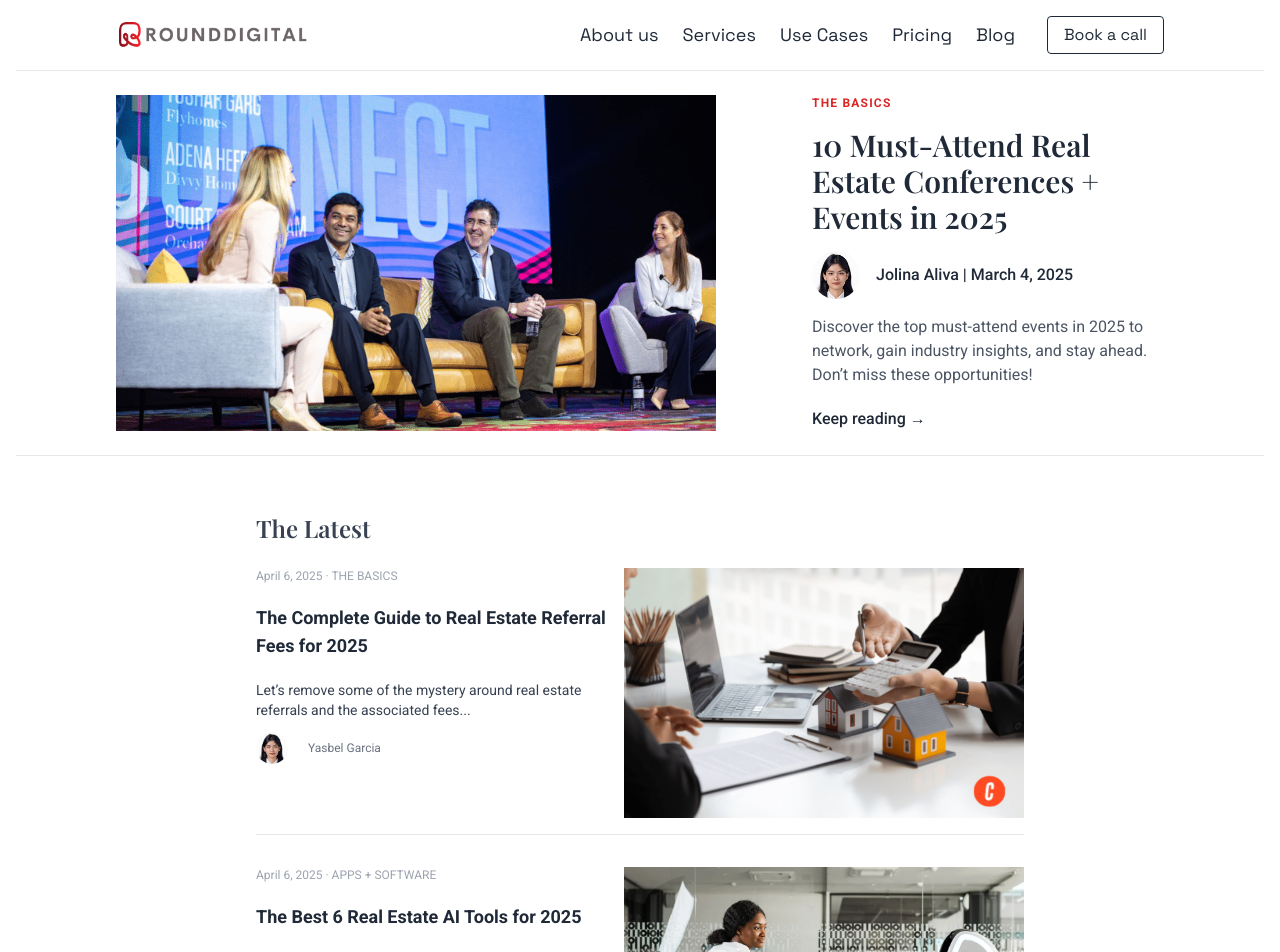
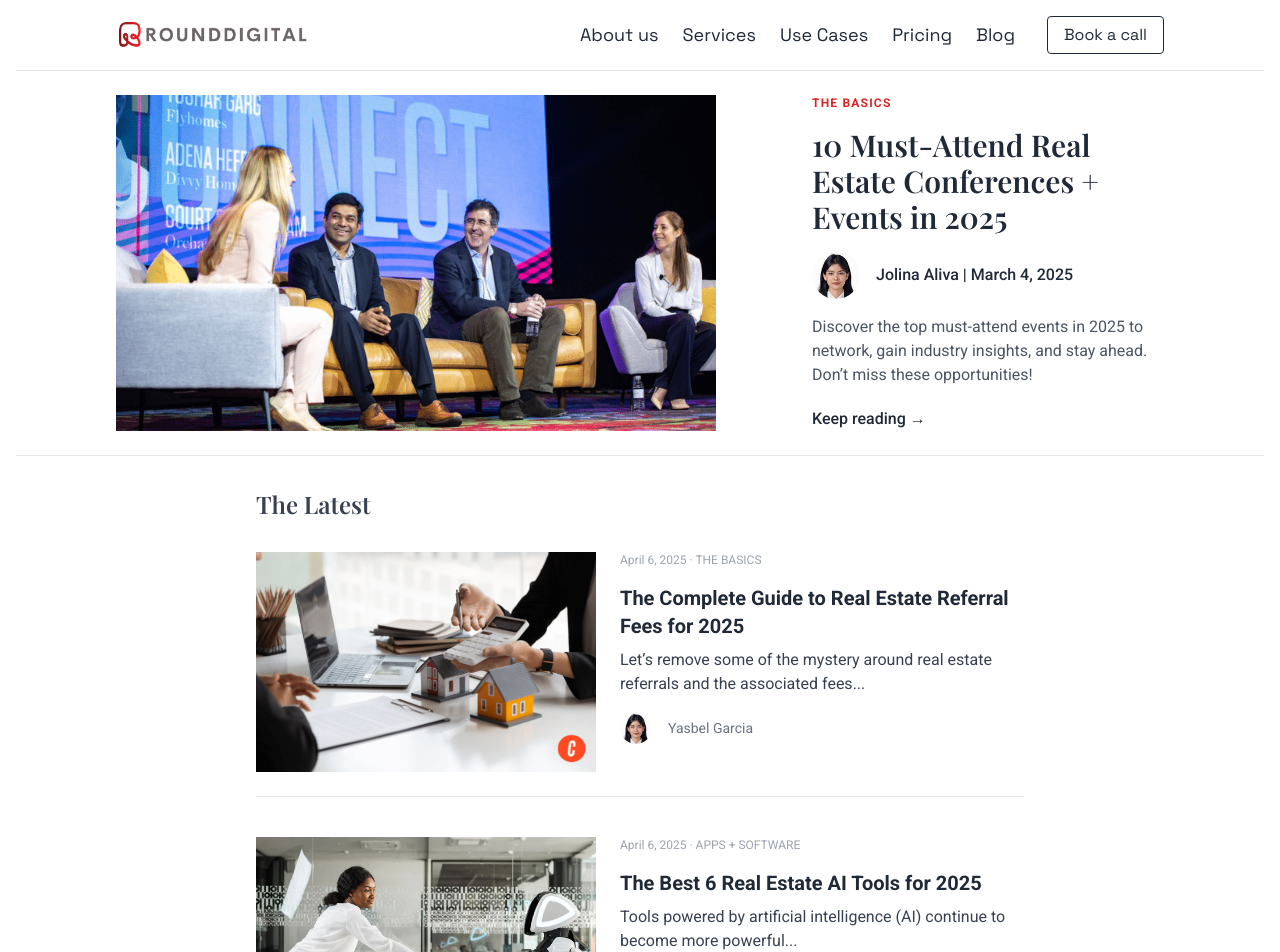
Before and after one commit to Divya-Chhabraa/blog-page, a React (Vite) app: page / in a window 1280 px wide. Shown: the top 952 px of the page. Built offline with nearby package versions, Linux system fonts and the light colour scheme.

Commit message:
articlles upd

```diff
--- a/src/components/ArticleCard.jsx
+++ b/src/components/ArticleCard.jsx
@@ -1,22 +1,29 @@
 import React from "react";
 
 export const ArticleCard = ({ img, date, category, title, summary, author }) => (
-  <div className="flex flex-col md:flex-row gap-4 border-b pb-4 w-full max-w-3xl mx-auto font-roboto">
+  <div className="flex flex-col md:flex-row gap-6 border-b pb-6 w-full max-w-3xl mx-auto font-roboto">
+    <img
+      src={img}
+      alt={title}
+      className="w-full md:w-[340px] h-[220px] object-cover"
+    />
 
-    <div className="p-0">
-      <p className="text-xs font-normal text-gray-400">{date} · {category}</p>
-      <h4 className="text-lg font-bold my-5">{title}</h4>
-      <p className="text-sm mt-1 text-gray-700">{summary}</p>
-      <div className="flex items-center gap-5 pt-3">
+    <div className="flex-1">
+      <p className="text-xs text-gray-400">
+        {date} · {category}
+      </p>
+
+      <h4 className="mt-4 text-lg md:text-xl font-bold">{title}</h4>
+
+      <p className="mt-2 text-sm md:text-base text-gray-700">{summary}</p>
+
+      <div className="flex items-center gap-4 mt-4">
         <img
-            src="/images/th.jpeg"
-            className="w-8 h-8 rounded-full object-cover"
+          src="/images/th.jpeg"
+          className="w-8 h-8 rounded-full object-cover"
         />
-        <p className="text-xs text-gray-500 mt-">
-            {author}
-        </p>
-        </div>
+        <p className="text-xs md:text-sm text-gray-500">{author}</p>
+      </div>
     </div>
-    <img src={img} alt={title} className="w-[500px] h-[250px]" />
   </div>
 );
--- a/src/components/LatestArticles.jsx
+++ b/src/components/LatestArticles.jsx
@@ -2,9 +2,12 @@ import React from "react";
 import { ArticleCard } from "./ArticleCard";
 
 export const LatestArticles = () => (
-  <section className="p-8">
-    <h3 className="text-2xl font-semibold my-6 w-full max-w-3xl mx-auto font-playfair text-gray-700">The Latest</h3>
-    <div className="grid gap-8">
+  <section className="px-4 sm:px-6 lg:px-8 py-8">
+    <h3 className="text-xl sm:text-2xl font-semibold mx-auto max-w-3xl font-playfair text-gray-700 mb-8">
+      The Latest
+    </h3>
+
+    <div className="grid gap-10">
       <ArticleCard
         img="/images/article1.png"
         date="April 6, 2025"
@@ -13,6 +16,7 @@ export const LatestArticles = () => (
         summary="Let’s remove some of the mystery around real estate referrals and the associated fees..."
         author="Yasbel Garcia"
       />
+
       <ArticleCard
         img="/images/article2.png"
         date="April 6, 2025"
@@ -21,6 +25,7 @@ export const LatestArticles = () => (
         summary="Tools powered by artificial intelligence (AI) continue to become more powerful..."
         author="Andrew Wan"
       />
+
       <ArticleCard
         img="/images/article3.png"
         date="April 7, 2025"
```
